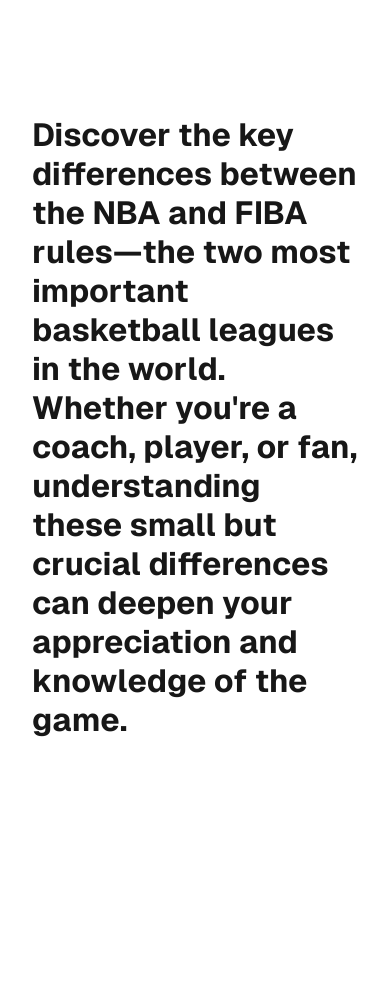
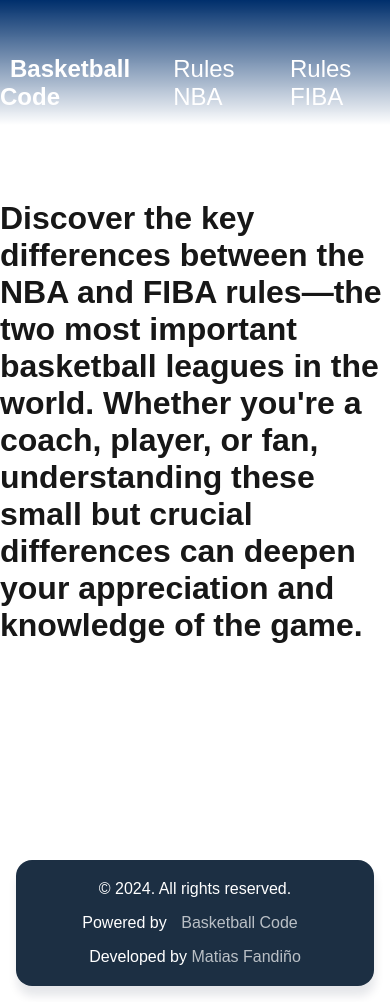
Before and after one commit to matifandy8/Basketball-Code, a Next.js app: page / in a window 390 px wide. Before the commit the page ends 904 px from the top, so only its background shows below. Built offline with nearby package versions, Linux system fonts and the light colour scheme.

Commit message:
feat: layout

```diff
--- /dev/null
+++ b/src/app/components/footer/Footer.tsx
@@ -0,0 +1,33 @@
+import styles from "./footer.module.css";
+
+export default function Footer() {
+  return (
+    <footer className={styles.footer}>
+      <div className={styles.container}>
+        <p>&copy; 2024. All rights reserved.</p>
+        <p>
+          Powered by{" "}
+          <a
+            href="https://github.com/matifandy8/Basketball-Code"
+            target="_blank"
+            rel="noopener noreferrer"
+            className={styles.link}
+          >
+            <span className={styles.logoText}>Basketball Code</span>
+          </a>
+        </p>
+        <p>
+          Developed by{" "}
+          <a
+            href="https://matias-fandino.vercel.app/"
+            target="_blank"
+            rel="noopener noreferrer"
+            className={styles.link}
+          >
+            Matias Fandiño
+          </a>
+        </p>
+      </div>
+    </footer>
+  );
+}
--- /dev/null
+++ b/src/app/components/footer/footer.module.css
@@ -0,0 +1,53 @@
+.footer {
+  display: flex;
+  align-items: center;
+  justify-content: center;
+  padding: 0;
+  margin: 0;
+  color: #ffffff;
+
+  .container {
+    display: flex;
+    justify-content: space-between;
+    align-items: center;
+    padding: 0px;
+    z-index: 1;
+    backdrop-filter: blur(5px);
+    box-shadow: 1px 10px 10px rgba(0, 20, 50, 0.1);
+    background-color: #04192fe6;
+    height: 4rem;
+    width: 100%;
+    max-width: var(--max-width);
+    padding: 1rem;
+    margin: 1rem;
+    border-radius: 1rem;
+
+    .link {
+      color: #ffffffb2;
+    }
+
+    .link:hover {
+      color: #ffffff;
+      transition: 0.25s;
+    }
+  }
+  .logoText {
+    padding: 10px;
+  }
+  @media screen and (max-width: 768px) {
+    .container {
+      display: flex;
+      flex-direction: column;
+      align-items: center;
+      justify-content: center;
+      gap: 1rem;
+      padding: 20px;
+      height: auto;
+    }
+
+    .links {
+      display: flex;
+      flex-direction: column;
+    }
+  }
+}
--- /dev/null
+++ b/src/app/components/navbar/Navbar.tsx
@@ -0,0 +1,24 @@
+import styles from "./navbar.module.css";
+import Link from "next/link";
+
+export default function Navbar() {
+  return (
+    <nav className={styles.navbar}>
+      <h1 className={styles.logo}>
+        <Link href="/">
+          <span className={styles.logoText}>Basketball Code</span>
+        </Link>
+      </h1>
+      <div>
+        <ul className={styles.links}>
+          <li className={styles.link}>
+            <Link href="/rules-nba">Rules NBA</Link>
+          </li>
+          <li className={styles.link}>
+            <Link href="/rules-fiba">Rules FIBA</Link>
+          </li>
+        </ul>
+      </div>
+    </nav>
+  );
+}
--- /dev/null
+++ b/src/app/components/navbar/navbar.module.css
@@ -0,0 +1,37 @@
+.navbar {
+  display: flex;
+  align-items: center;
+  justify-content: space-around;
+  padding: 0;
+  margin: 0;
+  background: linear-gradient(to bottom, #002f6c, rgba(0, 47, 108, 0));
+  min-height: 125px;
+  padding-top: 2.5rem;
+  position: fixed;
+  top: 0;
+  z-index: 50;
+  width: 100%;
+  .links {
+    display: flex;
+    align-items: center;
+    justify-content: space-between;
+    gap: 20px;
+    list-style: none;
+    .link {
+      color: #ffffff;
+      font-size: 1.5rem;
+      text-decoration: none;
+      gap: 10px;
+    }
+
+    .link:hover {
+      color: rgba(255, 255, 255, 0.75);
+      transition: 0.25s;
+    }
+  }
+}
+
+.logoText {
+  padding: 10px;
+  color: #ffffff;
+}
--- a/src/app/globals.css
+++ b/src/app/globals.css
@@ -1,6 +1,8 @@
 :root {
   --background: #ffffff;
   --foreground: #171717;
+  --primary: #002f6c;
+  --secondary: #d22630;
 }
 
 @media (prefers-color-scheme: dark) {
--- a/src/app/layout.tsx
+++ b/src/app/layout.tsx
@@ -1,6 +1,8 @@
 import type { Metadata } from "next";
 import localFont from "next/font/local";
 import "./globals.css";
+import Navbar from "./components/navbar/Navbar";
+import Footer from "./components/footer/Footer";
 
 const geistSans = localFont({
   src: "./fonts/GeistVF.woff",
@@ -15,7 +17,7 @@
 
 export const metadata: Metadata = {
   title: "Basketball Code",
-  description: "page about basketball rules",
+  description: "A basketball rules guide",
 };
 
 export default function RootLayout({
@@ -26,7 +28,9 @@
   return (
     <html lang="en">
       <body className={`${geistSans.variable} ${geistMono.variable}`}>
+        <Navbar />
         {children}
+        <Footer />
       </body>
     </html>
   );
--- a/src/app/page.module.css
+++ b/src/app/page.module.css
@@ -1,165 +1,8 @@
-.page {
-  --gray-rgb: 0, 0, 0;
-  --gray-alpha-200: rgba(var(--gray-rgb), 0.08);
-  --gray-alpha-100: rgba(var(--gray-rgb), 0.05);
-
-  --button-primary-hover: #383838;
-  --button-secondary-hover: #f2f2f2;
-
-  display: grid;
-  grid-template-rows: 20px 1fr 20px;
-  align-items: center;
-  justify-items: center;
-  min-height: 100svh;
-  padding: 80px;
-  gap: 64px;
-  font-family: var(--font-geist-sans);
-}
-
-@media (prefers-color-scheme: dark) {
-  .page {
-    --gray-rgb: 255, 255, 255;
-    --gray-alpha-200: rgba(var(--gray-rgb), 0.145);
-    --gray-alpha-100: rgba(var(--gray-rgb), 0.06);
-
-    --button-primary-hover: #ccc;
-    --button-secondary-hover: #1a1a1a;
-  }
-}
-
 .main {
   display: flex;
   flex-direction: column;
   gap: 32px;
   grid-row-start: 2;
+  padding-top: 200px;
+  min-height: 100vh;
 }
-
-.main ol {
-  font-family: var(--font-geist-mono);
-  padding-left: 0;
-  margin: 0;
-  font-size: 14px;
-  line-height: 24px;
-  letter-spacing: -0.01em;
-  list-style-position: inside;
-}
-
-.main li:not(:last-of-type) {
-  margin-bottom: 8px;
-}
-
-.main code {
-  font-family: inherit;
-  background: var(--gray-alpha-100);
-  padding: 2px 4px;
-  border-radius: 4px;
-  font-weight: 600;
-}
-
-.ctas {
-  display: flex;
-  gap: 16px;
-}
-
-.ctas a {
-  appearance: none;
-  border-radius: 128px;
-  height: 48px;
-  padding: 0 20px;
-  border: none;
-  border: 1px solid transparent;
-  transition: background 0.2s, color 0.2s, border-color 0.2s;
-  cursor: pointer;
-  display: flex;
-  align-items: center;
-  justify-content: center;
-  font-size: 16px;
-  line-height: 20px;
-  font-weight: 500;
-}
-
-a.primary {
-  background: var(--foreground);
-  color: var(--background);
-  gap: 8px;
-}
-
-a.secondary {
-  border-color: var(--gray-alpha-200);
-  min-width: 180px;
-}
-
-.footer {
-  grid-row-start: 3;
-  display: flex;
-  gap: 24px;
-}
-
-.footer a {
-  display: flex;
-  align-items: center;
-  gap: 8px;
-}
-
-.footer img {
-  flex-shrink: 0;
-}
-
-/* Enable hover only on non-touch devices */
-@media (hover: hover) and (pointer: fine) {
-  a.primary:hover {
-    background: var(--button-primary-hover);
-    border-color: transparent;
-  }
-
-  a.secondary:hover {
-    background: var(--button-secondary-hover);
-    border-color: transparent;
-  }
-
-  .footer a:hover {
-    text-decoration: underline;
-    text-underline-offset: 4px;
-  }
-}
-
-@media (max-width: 600px) {
-  .page {
-    padding: 32px;
-    padding-bottom: 80px;
-  }
-
-  .main {
-    align-items: center;
-  }
-
-  .main ol {
-    text-align: center;
-  }
-
-  .ctas {
-    flex-direction: column;
-  }
-
-  .ctas a {
-    font-size: 14px;
-    height: 40px;
-    padding: 0 16px;
-  }
-
-  a.secondary {
-    min-width: auto;
-  }
-
-  .footer {
-    flex-wrap: wrap;
-    align-items: center;
-    justify-content: center;
-  }
-}
-
-@media (prefers-color-scheme: dark) {
-  .logo {
-    filter: invert();
-  }
-}
--- a/src/app/page.tsx
+++ b/src/app/page.tsx
@@ -1,4 +1,3 @@
-import Image from "next/image";
 import styles from "./page.module.css";
 
 export default function Home() {
@@ -11,6 +10,8 @@
           coach, player, or fan, understanding these small but crucial
           differences can deepen your appreciation and knowledge of the game.
         </h1>
+
+        <section></section>
       </main>
     </div>
   );
```
